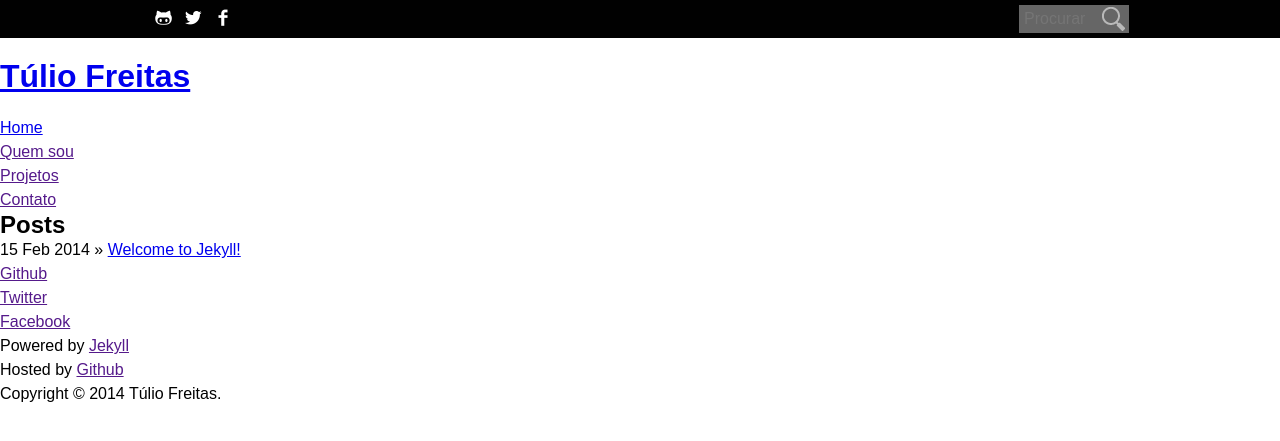
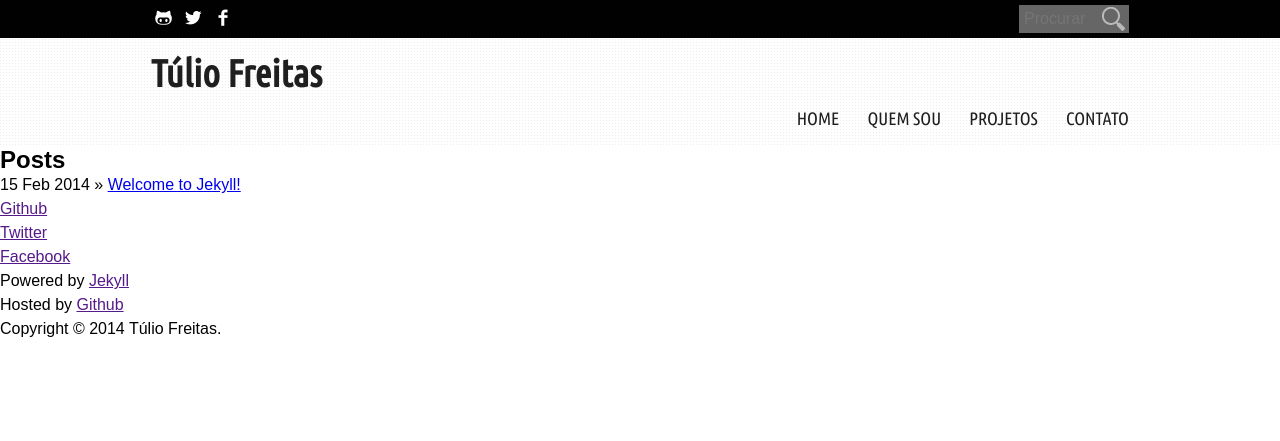
Before and after one commit to tulio/tulio.github.io, a Jekyll site: the page built from index.html, in a window 1280 px wide. Shown: the top 441 px of the page. Built offline with Jekyll 4.4.1, drawn with Linux system fonts in a browser that asks for light colours; Markdown is read by kramdown in place of the engine named in the settings.

Commit message:
Estilo do Header do do blog

```diff
--- a/_layouts/default.html
+++ b/_layouts/default.html
@@ -6,6 +6,7 @@
     <title>{{ page.title }}</title>
     <meta name="viewport" content="width=device-width">
     <link rel="stylesheet" href="/assets/stylesheets/style.css">
+    <link href='http://fonts.googleapis.com/css?family=Ubuntu+Condensed' rel='stylesheet' type='text/css'>
   </head>
   <body>
     <div class="header">
@@ -28,6 +29,7 @@
             </form>
         </div>
       </div>
+      <section class="main-header">
         <h1 class="title"><a href="/">{{ site.name }}</a></h1>
         <nav class="main-nav">
           <ul>
@@ -53,6 +55,7 @@
             </li>
           </ul>
         </nav>
+      </section>
     </div>
 
     {{ content }}
--- a/assets/stylesheets/style.css
+++ b/assets/stylesheets/style.css
@@ -177,16 +177,16 @@ td,
 th {
   padding: 0; }
 
-.container, .top {
+.container, .top, .main-header {
   margin: 0 auto;
   width: 978px; }
 
-.top {
+.top, .main-header .main-nav {
   *zoom: 1; }
-  .top:before, .top:after {
+  .top:before, .main-header .main-nav:before, .top:after, .main-header .main-nav:after {
     content: " ";
     display: table; }
-  .top:after {
+  .top:after, .main-header .main-nav:after {
     clear: both; }
 
 * {
@@ -243,7 +243,9 @@ h1, h2, h3, h4, h5, h6 {
   margin-left: .2em; }
 
 .header {
-  width: 100%; }
+  width: 100%;
+  background-color: #B8B8B8;
+  background-image: url(images/subtle_dots.png); }
   .header .wrap-header {
     background: #010101; }
 
@@ -259,7 +261,7 @@ h1, h2, h3, h4, h5, h6 {
       text-decoration: none;
       vertical-align: middle; }
       .top > ul a:hover {
-        color: rgba(255, 255, 255, 0.9); }
+        color: #00B8F5; }
   .top .pull-right {
     display: block;
     float: right;
@@ -288,3 +290,34 @@ h1, h2, h3, h4, h5, h6 {
       right: 0;
       top: 0;
       width: 27px; }
+
+.main-header {
+  padding: 15px 0; }
+  .main-header a {
+    color: #1F1F1F;
+    text-decoration: none; }
+  .main-header h1 {
+    font-family: 'Ubuntu Condensed', sans-serif;
+    font-size: 2.375em;
+    margin: 0;
+    width: 200px; }
+    .main-header h1 > a:hover {
+      -webkit-transition: all 0.3s ease-in-out;
+      -moz-transition: all 0.3s ease-in-out;
+      transition: all 0.3s ease-in-out;
+      color: #00B8F5; }
+  .main-header .main-nav {
+    padding-top: 10px; }
+  .main-header ul {
+    float: right; }
+    .main-header ul > li {
+      float: left; }
+      .main-header ul > li > a {
+        font-family: 'Ubuntu Condensed', sans-serif;
+        font-size: 1.125em;
+        margin-left: 1.5625em;
+        text-transform: uppercase; }
+        .main-header ul > li > a:hover {
+          border-bottom: 4px solid #00B8F5; }
+      .main-header ul > li:first-child a {
+        margin-left: 0; }
--- a/scss/modules/header.scss
+++ b/scss/modules/header.scss
@@ -1,5 +1,7 @@
 .header {
 	width: 100%;
+	background-color: #B8B8B8;
+	background-image: url(images/subtle_dots.png);
 
 	.wrap-header {
 		background: #010101;
@@ -8,6 +10,7 @@
 .top {
 	@extend %container;
 	@extend %clearfix;
+
 	padding: 5px 0;
 
 	> ul {
@@ -23,7 +26,7 @@
 			vertical-align: middle;
 
 			&:hover {
-				color: rgba(#fff, 0.9);
+				color: #00B8F5;
 			}
 		}
 	}
--- a/scss/style.scss
+++ b/scss/style.scss
@@ -16,3 +16,4 @@
 
 // Load all modules
 @import "modules/header";
+@import "modules/main_header";
```
Also changed, not shown: scss/modules/main_header.scss (added, +49 -0 lines), 1 other file. Lines whose indentation alone changed are shown as unchanged.
